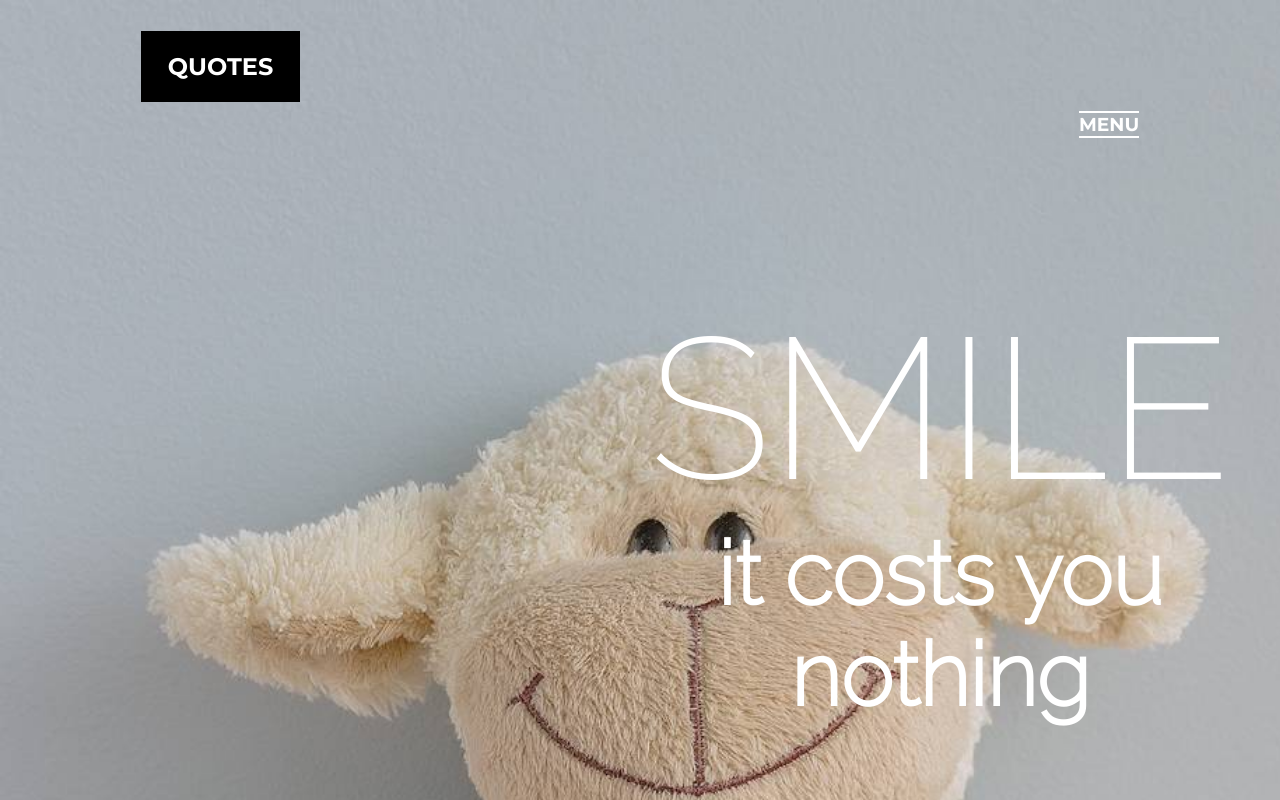
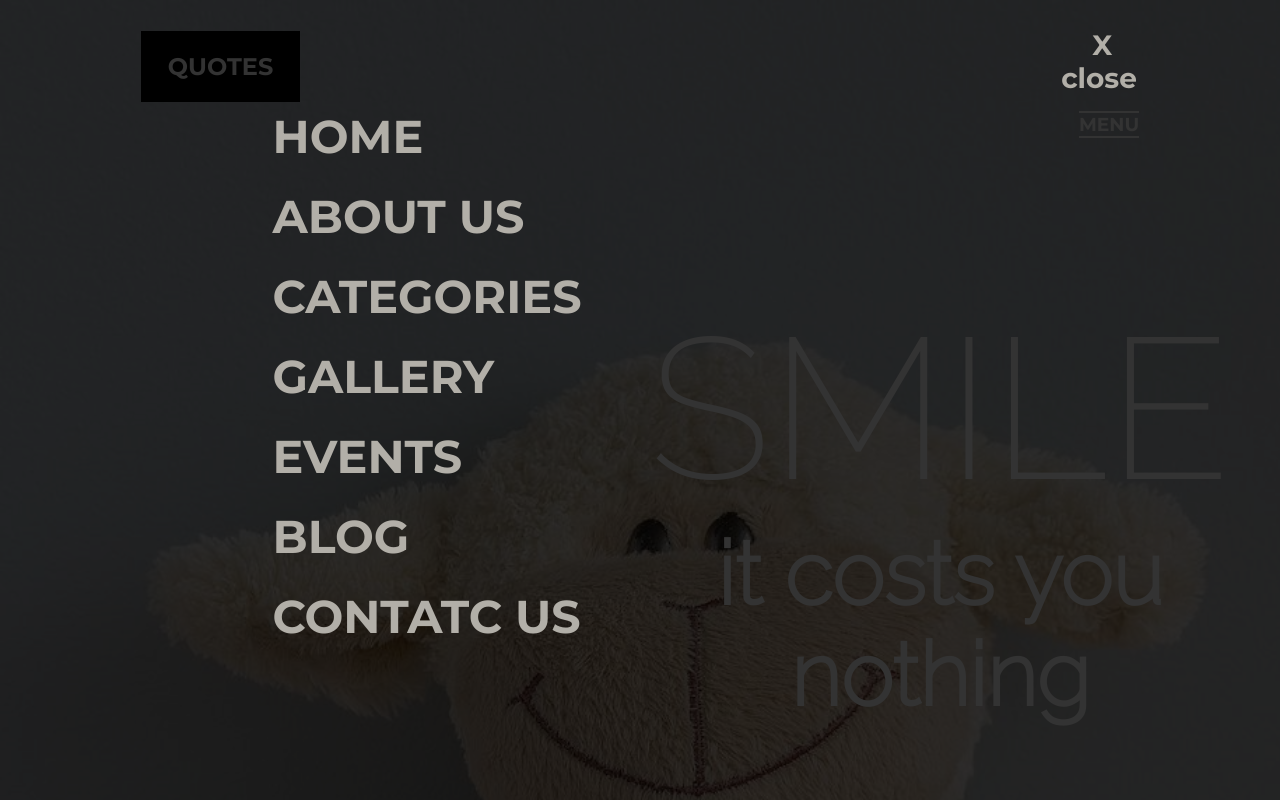
Before and after one commit to jeanToru/ProyectoWebII, a website: page index.html in a window 1280 px wide. Both pictures are taken after a click on the link "MENU". Shown: the top 800 px of the page. Drawn offline with Linux system fonts and the light colour scheme.

Commit message:
Estilos de memu modal y cambio de clases

```diff
--- a/index.html
+++ b/index.html
@@ -12,14 +12,29 @@
   <div class="wrapper">
     <div class="header clearfix">
       <div class="nav">
-        <h2 id="titulo"><a href="#">Quotes</a></h2>
-        <h3 id="menu"><a href="#">Menu</a></h3>
+        <h2 id="titulo"><a href="#">QUOTES</a></h2>
+        <h3 id="menu"><a class="bottones" href="#modal1">MENU</a></h3>
+      </div>
+      <div id="modal1" class="contenido modal">
+        <div class="contentModal clearfix">
+          <span class="close clearfix"><a class="bottonesCierre" href="##modal1">X close</a></span>
+          <ul>
+            <li><a href="#">HOME</a></li>
+            <li><a href="#">ABOUT US</a></li>
+            <li><a href="#">CATEGORIES</a></li>
+            <li><a href="#">GALLERY</a></li>
+            <li><a href="#">EVENTS</a></li>
+            <li><a href="#">BLOG</a></li>
+            <li><a href="#">CONTATC US</a></li>
+          </ul>
+        </div>
       </div>
       <div class="contentImg">
         <h1>SMILE</h1>
         <p>it costs you nothing</p>
       </div>
     </div>
+
     <div id="content">
       <div id="up">
         <p class="tituloUp">The most inclusive</p>
@@ -187,7 +202,7 @@
     </div>
   </div>
   <div id="footer">
-    <div class="contenido wrapper">
+    <div class="contenidoFooter wrapper">
     <p>2016 © Copyright - Quotes PSD Templates. All rights reserved.</p>
     <ul>
       <li><a href="#"><img src="img/faceboock.png" alt="faceboock"></a></li>
@@ -201,7 +216,8 @@
     </ul>
   </div>
   </div>
-
+  <!--Menu manejado por JS -->
+  <script src="js/script.js"></script>
 </body>
 
 </html>
--- a/sass/breackpoint/_movil.scss
+++ b/sass/breackpoint/_movil.scss
@@ -10,6 +10,10 @@
 
   .tituloUp1 {
     @include fontSize(20px);
+  }
+
+  .modal li a {
+    @include fontSize(25px);
   }
 
   .subContents {
--- a/sass/breackpoint/_tablet.scss
+++ b/sass/breackpoint/_tablet.scss
@@ -1,4 +1,8 @@
 @media (max-width: 967px){
+
+  .modal li a {
+    @include fontSize(30px);
+  }
 
   .subContent {
     float: left;
--- a/sass/partials/_content.scss
+++ b/sass/partials/_content.scss
@@ -33,7 +33,7 @@
   margin: 0% 47.313% 3.75% 47.438%;
 }
 
-.parrafo{
+.parrafo {
   font-family: 'Raleway', sans-serif;
   font-weight: 500;
   @include fontSize(20px);
--- a/sass/partials/_footer.scss
+++ b/sass/partials/_footer.scss
@@ -2,7 +2,7 @@
   background-color: $posters;
 }
 
-.contenido {
+.contenidoFooter {
   padding-top: 38px;
   padding-bottom: 38px;
   padding-right: 5%;
@@ -10,19 +10,19 @@
   font-size: 16px;
 }
 
-.contenido p {
+.contenidoFooter p {
   color: $black;
   float: left;
   margin-right: 414px;
 }
 
-.contenido ul {
+.contenidoFooter ul {
   float: left;
   margin-top: 0px;
   margin-bottom: 0px;
 }
 
-.contenido ul li {
+.contenidoFooter ul li {
   float: left;
   margin-left: 34px;
 }
--- a/sass/partials/_header.scss
+++ b/sass/partials/_header.scss
@@ -2,6 +2,7 @@
   max-width: 100%;
   background-image: url("../../img/Oso.jpg");
   background-size: cover;
+  position: relative;
 }
 
 .header {
@@ -67,7 +68,7 @@
   text-align: center;
 }
 
-.contentImg p{
+.contentImg p {
   font-family: $tipografia;
   @include fontSize(88px);
   color: $white;
@@ -75,3 +76,59 @@
   font-weight: bold;
   text-align: center;
 }
+
+.modal {
+  position: absolute;
+  z-index: 1;
+  top: 0;
+  height: 100%;
+  width: 100%;
+  overflow: auto;
+  background-color: rgba(0,0,0,0.8);
+}
+
+.modal ul {
+padding-top: 5.313%;
+}
+
+.modal ul li {
+padding-top: 2.188%;
+padding-left: 18.75%;
+}
+
+.modal li a {
+font-family: $tipografia2;
+color: $gray2;
+text-decoration: none;
+@include fontSize(46px);
+}
+
+.modal li a:hover {
+color:$white;
+text-decoration: underline;
+}
+
+.close {
+float: right;
+margin-top: 1%;
+margin-right: 9%;
+@include fontSize(28px);
+font-weight: bold;
+}
+
+.close a {
+font-family: 'Montserrat', sans-serif;
+font-weight: 100;
+color: $gray2;
+text-align: center;
+padding: 30%;
+text-decoration: none;
+}
+
+.close a:hover {
+color: $white;
+}
+
+.ocultar {
+display: none;
+}
```
Also changed, not shown: public/css/style.css.
